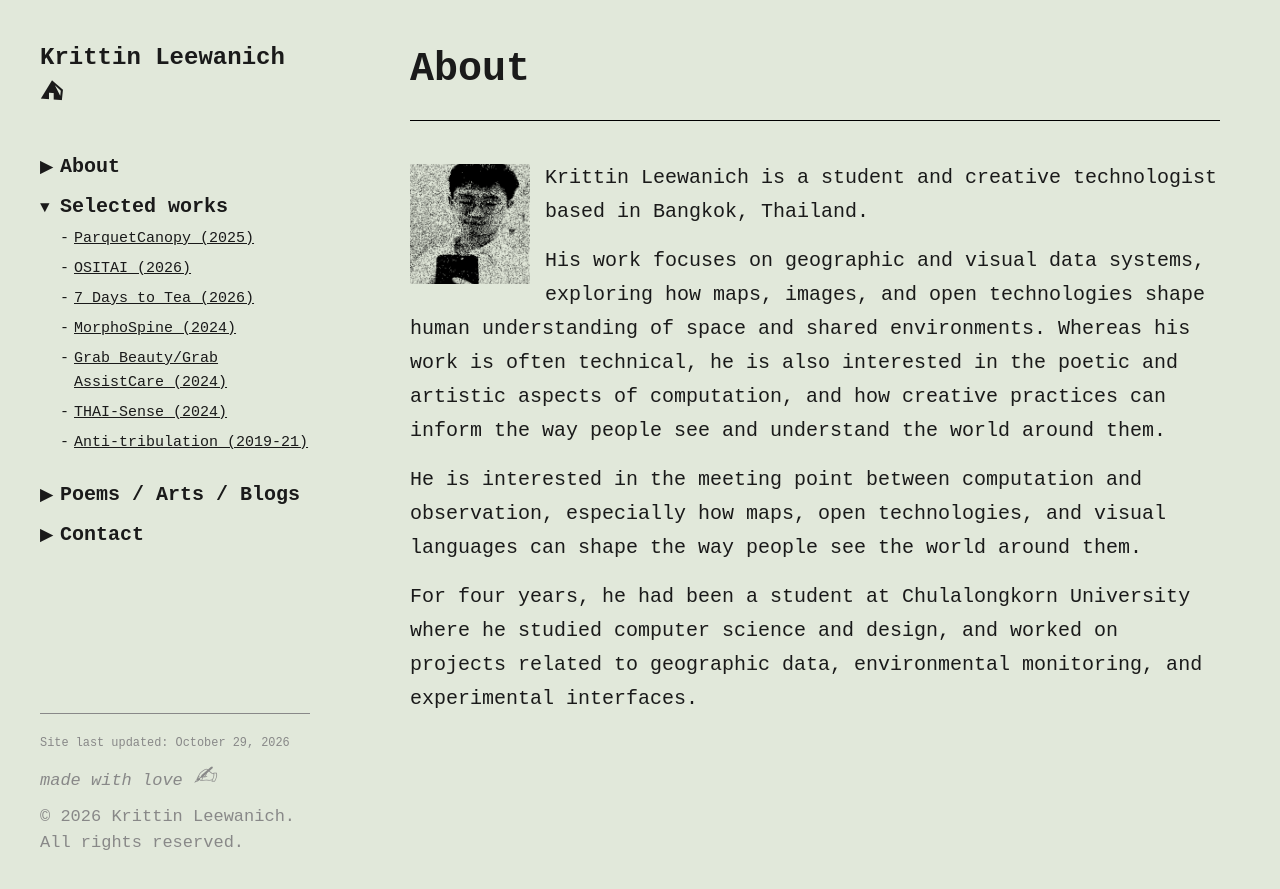
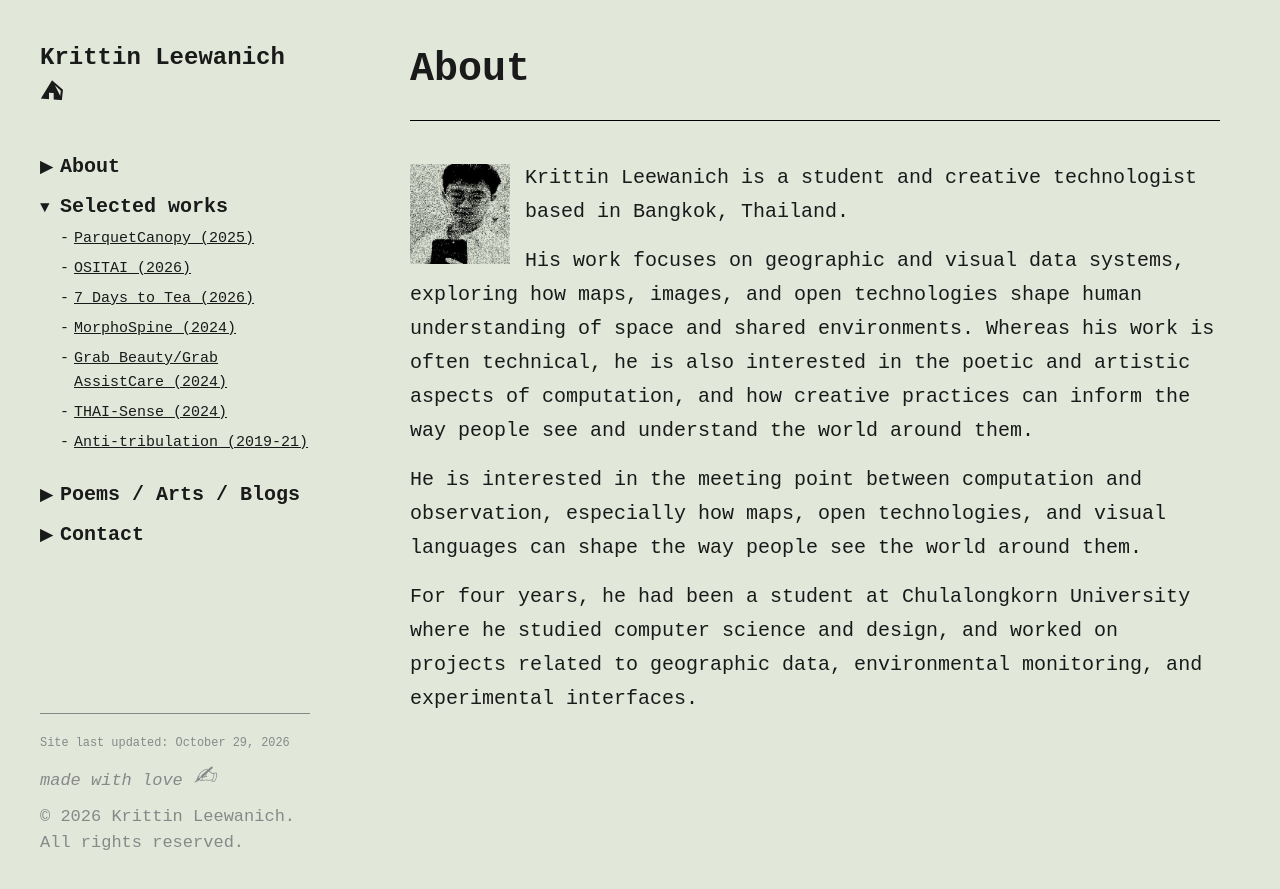
Before and after one commit to krittin-lee/krittin-lee.github.io, a Jekyll site: the page built from about.html, in a window 1280 px wide. Shown: the top 889 px of the page. Built offline with Jekyll 4.4.1, drawn with Linux system fonts in a browser that asks for light colours; some web fonts are replaced.

Commit message:
Update style.css

```diff
--- a/assets/css/style.css
+++ b/assets/css/style.css
@@ -167,7 +167,7 @@ img { max-width: 100%; display: block; }
 .about-photo { width: 250px; height: 250px; object-fit: cover; border: none; box-shadow: none; flex-shrink: 0; }
 .about-text { flex-grow: 1; }
 .about-text p { margin-bottom: 15px; line-height: 1.7; }
-.about-dropcap { float: left; width: 6em; height: 6em; object-fit: cover; margin: 0.15em 0.75em 0.35em 0; }
+.about-dropcap { float: left; width: 5em; height: 5em; object-fit: cover; margin: 0.15em 0.75em 0.35em 0; }
 .about-text h2 { margin-top: 30px; margin-bottom: 10px; font-size: 1.2em; text-transform: uppercase; letter-spacing: 1px; }
 
 /* SINGLE WORK PAGE */
```
